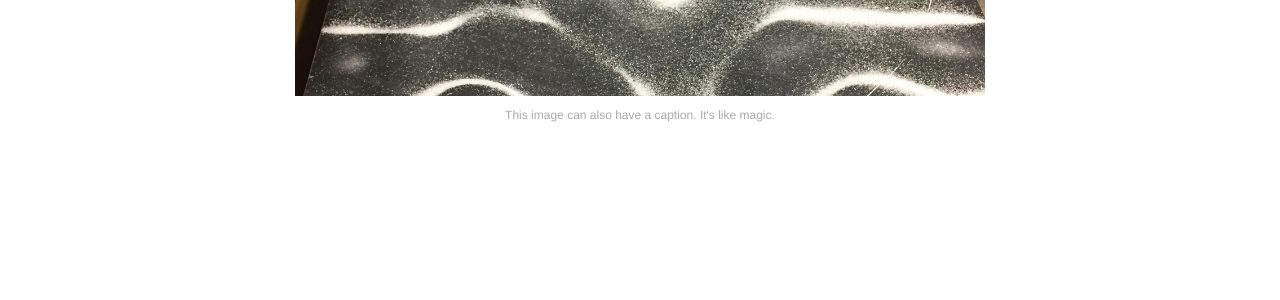
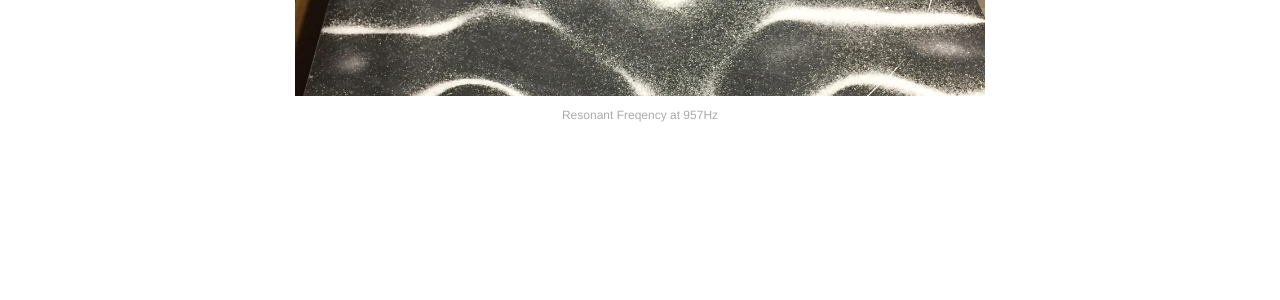
Before and after one commit to Danielraw1996/Danielraw1996.github.io, a Jekyll site: the page built from _projects/3_project.markdown, in a window 1280 px wide. Shown: the part 500-800 px from the top of the page. Built offline with Jekyll 4.4.1, drawn with Linux system fonts in a browser that asks for light colours; nearby versions of some CDN libraries; a script that is not in the unit is left out.

Commit message:
Update 3_project.markdown

```diff
--- a/_projects/3_project.markdown
+++ b/_projects/3_project.markdown
@@ -11,5 +11,5 @@ When a speaker is driven, it pulses at certain frequencies, which correlates to
     <img class="col three" src="{{ site.baseurl }}/assets/img/Ch1.jpg" alt="" title="example image"/>
 </div>
 <div class="col three caption">
-    This image can also have a caption. It's like magic.
+    Resonant Freqency at 957Hz
 </div>
```
